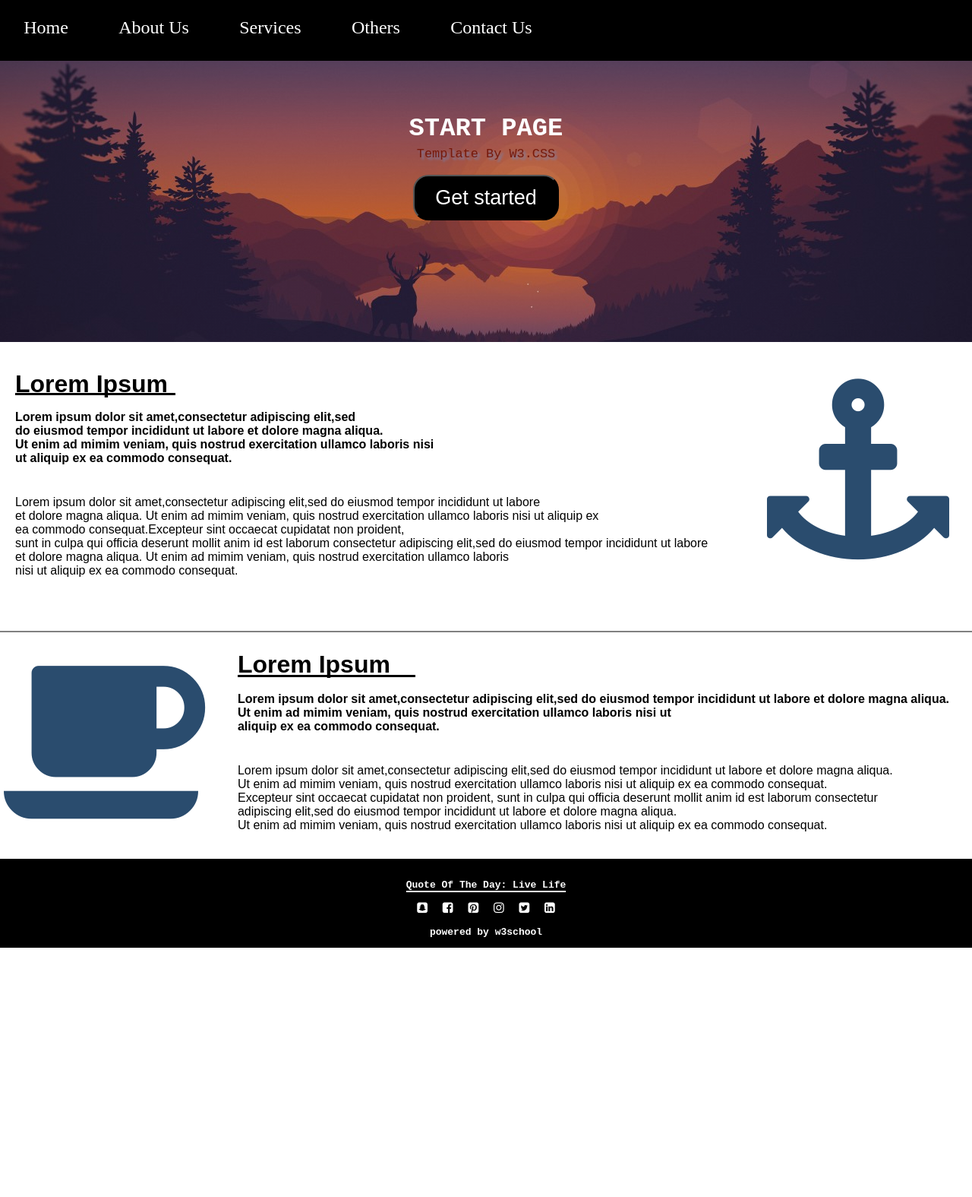
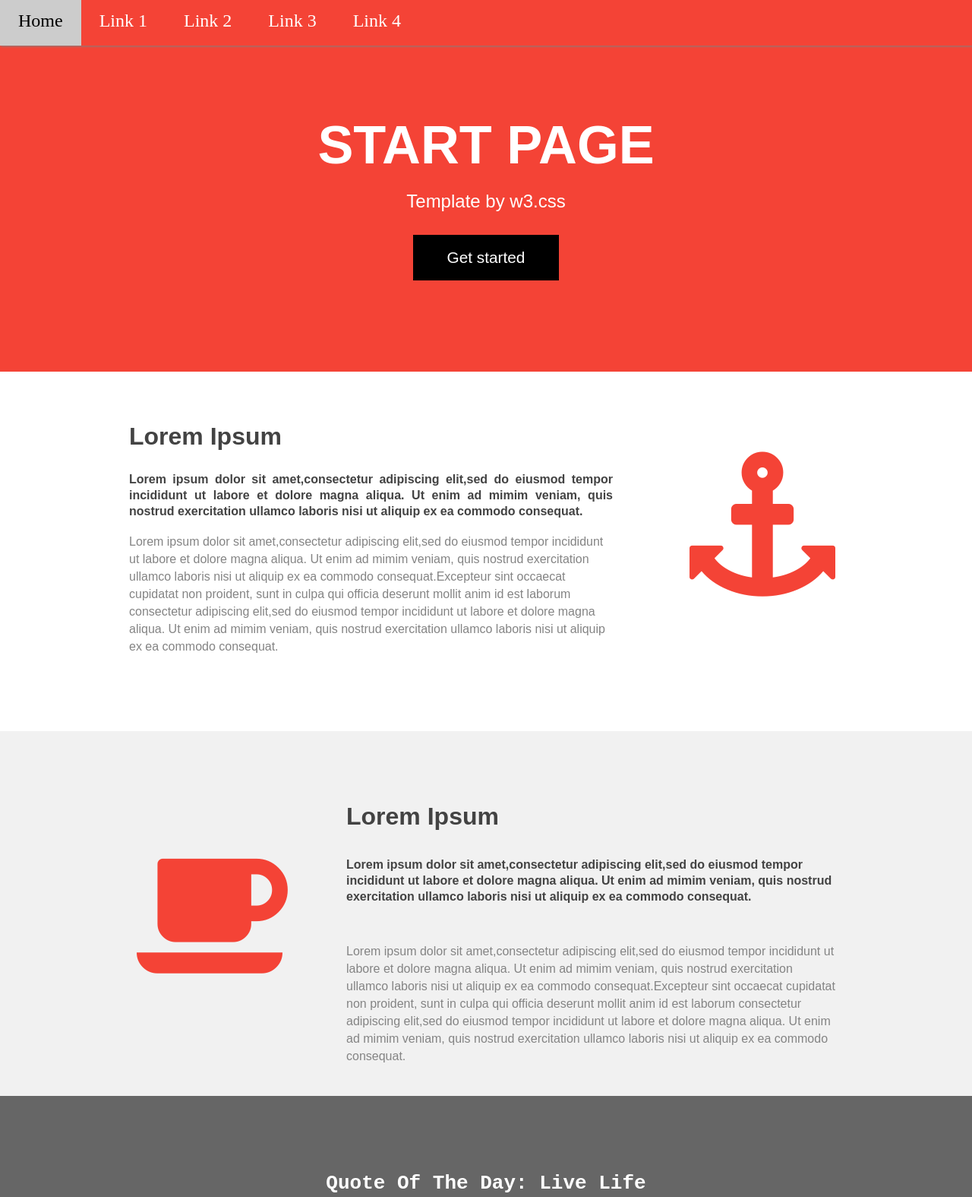
Before and after one commit to AMAHMERCY/start-page, a plain HTML site: page index.html in a window 1280 px wide. Shown: the top 1575 px of the page at 76% size. Before the commit the page ends 1247 px from the top, so only its background shows below. Drawn offline with Linux system fonts and the light colour scheme.

Commit message:
I replicate w3c template page

```diff
--- a/index.html
+++ b/index.html
@@ -14,22 +14,22 @@
             <a href="index.html" class="active">Home</a>
           </li>
           <li>
-            <a href="#">About Us</a>
+            <a href="#">Link 1</a>
           </li>
           <li>
-            <a href="#">Services</a>
+            <a href="#">Link 2</a>
           </li>
           <li>
-            <a href="#">Others</a>
+            <a href="#">Link 3</a>
           </li>
           <li>
-            <a href="#">Contact Us</a>
+            <a href="#">Link 4</a>
           </li>
         </ul>
 
         <div class="start">
           <h1><b>START PAGE</b></h1>
-          <P class="template">Template by w3.CSS</P>
+          <P class="template">Template by w3.css</P>
           <button>Get started</button>
         </div>
       </header>
@@ -42,18 +42,18 @@
       <div class="ipsum">
         <h1> Lorem  Ipsum</h1>
         <p>
-          <strong>Lorem ipsum dolor sit amet,consectetur adipiscing elit,sed <br>do eiusmod tempor
-            incididunt ut labore et dolore magna aliqua.<br> Ut enim ad mimim veniam, quis nostrud
-            exercitation ullamco laboris nisi<br> ut aliquip ex ea commodo consequat.
+          <strong style="line-height: 1.3em; color: #434343; position: relative; top: 2em;">Lorem ipsum dolor sit amet,consectetur adipiscing elit,sed do eiusmod tempor
+            incididunt ut labore et dolore magna aliqua. Ut enim ad mimim veniam, quis nostrud
+            exercitation ullamco laboris nisi ut aliquip ex ea commodo consequat.
           </strong>
         </p>
         <p>Lorem ipsum dolor sit amet,consectetur adipiscing elit,sed do eiusmod tempor
-          incididunt ut labore<br> et dolore magna aliqua. Ut enim ad mimim veniam, quis nostrud
-          exercitation ullamco laboris nisi ut aliquip ex<br> ea commodo consequat.Excepteur
-          sint occaecat cupidatat non proident,<br> sunt in culpa qui officia deserunt mollit
+          incididunt ut labore et dolore magna aliqua. Ut enim ad mimim veniam, quis nostrud
+          exercitation ullamco laboris nisi ut aliquip ex ea commodo consequat.Excepteur
+          sint occaecat cupidatat non proident, sunt in culpa qui officia deserunt mollit
           anim id est laborum consectetur adipiscing elit,sed do eiusmod tempor
-          incididunt ut labore <br>et dolore magna aliqua. Ut enim ad mimim veniam, quis nostrud
-          exercitation ullamco laboris<br> nisi ut aliquip ex ea commodo consequat.
+          incididunt ut labore et dolore magna aliqua. Ut enim ad mimim veniam, quis nostrud
+          exercitation ullamco laboris nisi ut aliquip ex ea commodo consequat.
         </p>
       </div>
     </div>
@@ -65,26 +65,27 @@
       <div class="Lorem">
         <h1>Lorem ipsum</h1>
         <p>
-          <strong>Lorem ipsum dolor sit amet,consectetur adipiscing elit,sed do eiusmod tempor
-            incididunt ut labore et dolore magna aliqua.<br> Ut enim ad mimim veniam, quis nostrud
-            exercitation ullamco laboris nisi ut<br> aliquip ex ea commodo consequat.
+          <strong style="line-height: 1.3em; color: #434343;">Lorem ipsum dolor sit amet,consectetur adipiscing elit,sed do eiusmod tempor
+            incididunt ut labore et dolore magna aliqua. Ut enim ad mimim veniam, quis nostrud
+            exercitation ullamco laboris nisi ut aliquip ex ea commodo consequat.
           </strong>
         </p>
         <p>Lorem ipsum dolor sit amet,consectetur adipiscing elit,sed do eiusmod tempor
-          incididunt ut labore et dolore magna aliqua.<br> Ut enim ad mimim veniam, quis nostrud
-          exercitation ullamco laboris nisi ut aliquip ex ea commodo consequat.<br>Excepteur
+          incididunt ut labore et dolore magna aliqua. Ut enim ad mimim veniam, quis nostrud
+          exercitation ullamco laboris nisi ut aliquip ex ea commodo consequat.Excepteur
           sint occaecat cupidatat non proident, sunt in culpa qui officia deserunt mollit
-          anim id est laborum consectetur<br> adipiscing elit,sed do eiusmod tempor
-          incididunt ut labore et dolore magna aliqua.<br> Ut enim ad mimim veniam, quis nostrud
+          anim id est laborum consectetur adipiscing elit,sed do eiusmod tempor
+          incididunt ut labore et dolore magna aliqua. Ut enim ad mimim veniam, quis nostrud
           exercitation ullamco laboris nisi ut aliquip ex ea commodo consequat.
         </p>
       </div>
     </div>
 
+    <div class="box">
+      <strong>Quote of the day:&nbsp;live life</strong>
+    </div>
+
     <footer>
-      <div class="box">
-        <strong>Quote of the day:&nbsp;live life</strong>
-      </div>
       <div class="icons">
         <i class="fa fa-snapchat-square" aria-hidden="true"></i>
         <i class="fa fa-facebook-square" aria-hidden="true"></i>
@@ -93,7 +94,7 @@
         <i class="fa fa-twitter-square" aria-hidden="true"></i>
         <i class="fa fa-linkedin-square" aria-hidden="true"></i>
         <div class="w3">
-          <strong>powered by w3school</strong>
+          <strong>Powered by <label>w3css</label></strong>
         </div>
       </div>
     </footer>
--- a/style.css
+++ b/style.css
@@ -4,162 +4,164 @@
     box-sizing: border-box;
 }
 ul.nav{
+    height: 60px;
+    width: 100%;
     position: fixed;
-    background-color: #000;
-    height: 80px;
-    width: 100%;
+    background-color: #F44336;
     list-style-type: none;
-    line-height: 10px;
+    box-shadow: 1px 1px 3px grey;
+    z-index: 1;
+    margin: 0;
+    padding: 0;
 }
 ul.nav li{
-    display: inline-block;
-    margin: 1.3em;
+    float: left;
     font-size: 1.5em;
 }
 a{
+    height: 60px;
+    padding: 0.6em 1em;
     text-decoration: none;
     color: #fff;
+    display: block;
 }
-a:active{
-    border-bottom: 2px solid #fff;
+li > a.active{
+    background: #fff;
+    color: #000;
 }
-
+li > a.active:hover{
+    background: #CCCCCC;
+    color: #000;
+}
 a:hover{
-    border-bottom: 3px solid #2A4C6E;
-    color: #2A4C6E;
+    background: #fff;
+    color: #000;
 }
 div.start{
-    height: 450px;
+    height: auto;
     width: 100%;
     text-align: center;
     color: #fff;
-    padding: 150px 0px 20px 0px;
-    font-size: 1.3em;
-    font-family: monospace;
-    text-transform: capitalize;
-    background: linear-gradient(rgba(0,0,0,0.2), rgba(0,0,0,0.2)), url(imgs/bg.jpg);
-    background-position: center center;
-    background-repeat: no-repeat;
-    background-size: cover;
+    padding: 150px 0px 120px 0px;
+    background: #F44336;
+    font-family: sans-serif;
+}
+div.start > h1 > b{
+    font-size: 2.2em;
 }
 p.template{
-  padding: 5px 0px 8px 0px;
+  padding: 20px 0px 20px 0px;
   text-align: center;
-  animation-name: template;
-  animation-duration: 3s;
-  animation-delay: 1s;
-  animation-direction: reverse;
-  animation-timing-function: ease-in-out;
-  animation-iteration-count: infinite;
-}
-/* animation styling */
-@keyframes template {
-  20% {color: green;
-    text-shadow: 3px 3px 3px grey;
-  }
-  40% {color: gold; left:0px; top:200px;
-    text-shadow: 3px 3px 3px navy;
-  }
-  60% {color: maroon;
-    text-shadow: 3px 3px 3px slateblue;
-  }
-  80% {color: darkolivegreen;
-    text-shadow: 3px 3px 3px greenyellow;
-  }
-  100% {color: brown;
-    text-shadow: palegreen;
-  }
+  font-size: 1.5em;
 }
 button{
     background-color: black;
+    border: none;
     color: white;
     padding: 5px;
     height: 60px;
     width: 15%;
-    border-radius: 20px;
     cursor: pointer;
     outline: none;
     margin-top: 10px;
     font-size: 1.3em;
 }
+button:hover{
+    background: #CCCCCC;
+    color: #000;
+}
+div.container{
+    padding: 30px 150px 0px 150px;
+}
 div.container1{
-    padding: 15px 30px 0px 0px;
+    padding: 65px 30px 0px 0px;
     float: right;
-    color: #2A4C6E;
-    font-size: 15em;
+    color: #F44336;
+    font-size: 12em;
     z-index: -1;
 }
 div.ipsum{
+    height: auto;
+    width: 65%;
     margin: 20px;
     text-align: justify;
-    height: auto;
     padding-bottom: 30px;
     font-family: sans-serif;
 }
 div.ipsum > h1{
     height: 50px;
-    width: 17%;
     line-height: 70px;
-    border-bottom: 3px solid #000;
+    color: #434343;
+    font-family: sans-serif;
 }
-div.ipsum > p, div.Lorem > p{
-    padding: 20px 0px;
+div.ipsum > p:nth-child(odd), div.Lorem > p:nth-child(odd){
+    padding: 50px 0px;
+    color: #848484;
+    text-align: left;
+    line-height: 23px;
 }
 div.wrap{
     height: 300px;
     width: 100%;
-    padding: 20px 0px;
-    border-top: 2px solid grey;
+    background: #F1F1F1;
+    padding: 100px 180px 380px 180px;
 }
 div.Lorem{
     height: 90%;
+    width: 70%;
     float: right;
     font-family: sans-serif;
-    padding: 10px 30px 0px 0px;
 }
 div.Lorem > h1{
-    border-bottom: 3px solid #000;
-    width: 25%;
     line-height: 0.8em;
     text-transform: capitalize;
+    padding-bottom: 40px;
+    color: #434343;
 }
 div.wrap1{
-    color: #2A4C6E;
-    font-size: 16em;
+    color: #F44336;
+    font-size: 12em;
     float: left;
     position: relative;
     bottom: 10%;
-    padding-left: 5px;
-    z-index: -1;
+    padding: 30px 0px;
+}
+div.box{
+    height: auto;
+    width: 100%;
+    padding: 100px 0px;
+    color: #fff;
+    text-align: center;
+    font-family: monospace;
+    text-transform: capitalize;
+    background: #666666;
+    font-size: 2em;
 }
 footer{
     height: auto;
     width: 100%;
-    background: #000;
-    color: #fff;
+    color: grey;
     text-align: center;
     font-family: monospace;
     line-height: 30px;
-    padding: 20px 0px 5px 0px;
-}
-div.box{
-    text-align: center;
-    font-family: monospace;
-    text-transform: capitalize;
-}
-div.box > strong{
-    height: 40px;
-    width: 50%;
-    border-bottom: 2px solid #fff;
+    padding: 70px 0px 70px 0px;
 }
 footer div.icons > i{
     text-align: center;
     margin: 6px;
     cursor: pointer;
 }
+footer div.icons > i:hover{
+    color: silver;
+    cursor: pointer;
+}
 footer div.w3{
-    font-weight: bolder;
+    font-family: monospace;
     cursor: pointer;
     width: 15%;
     margin: auto;
+    font-size: 1.2em;
 }
+label{
+    text-decoration: underline;
+}
```
